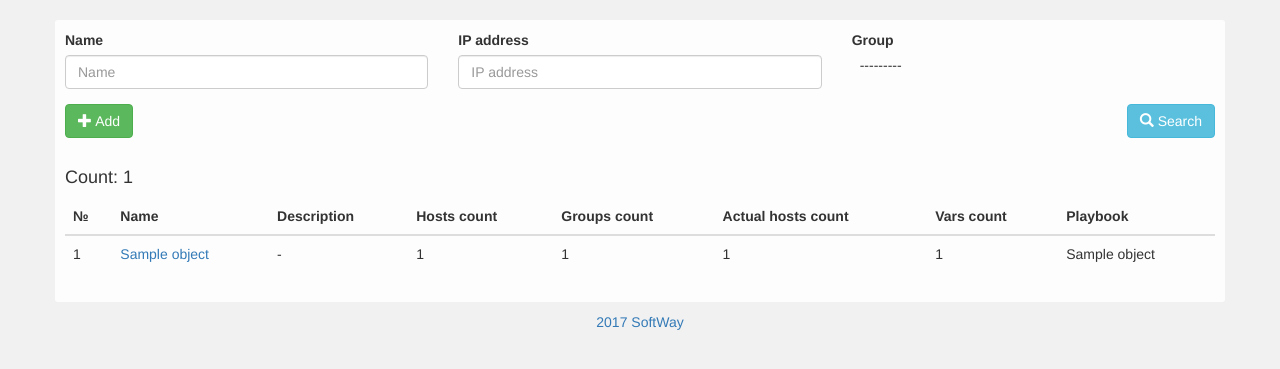
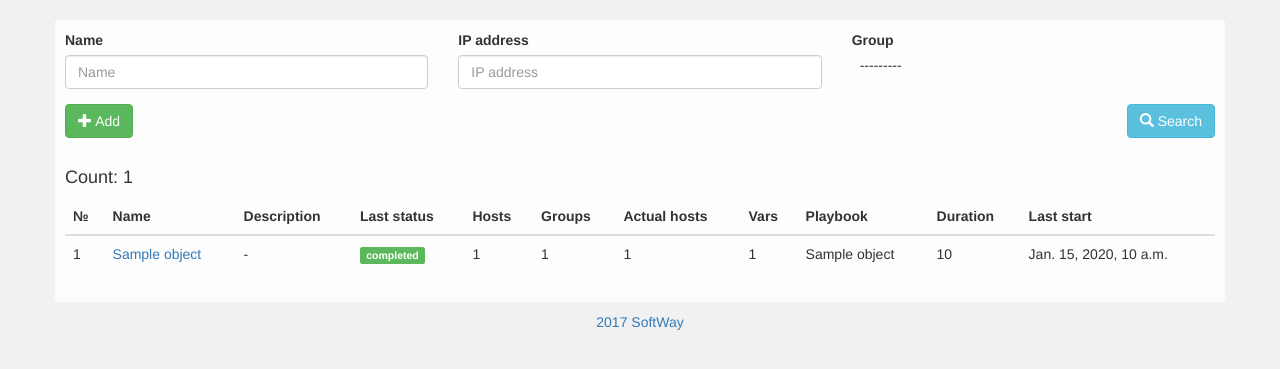
Before and after one commit to telminov/ansible-manager, a Django app: template core/templates/core/task_template/search.html in a window 1280 px wide. Shown: the part 50-419 px from the top of the page. Run offline with Django 3.2, Linux system fonts and the light colour scheme; tables that the repository leaves empty hold one stand-in row (values such as "Sample post"); the template is opened without the code that fills it: values that come from a table or form of the project are taken from there, most other values are stand-ins (such as "Sample title", 1, 10 or a date in 2020); parts of the project's set-up code (start-up, migrations or seed data) failed here and were passed over; some libraries are stand-ins or nearby versions.

Commit message:
#2 full search

```diff
--- a/core/models.py
+++ b/core/models.py
@@ -1,5 +1,6 @@
 import os
 
+import datetime
 from django.db import models
 
 
@@ -61,7 +62,7 @@ class TaskTemplate(models.Model):
     def __str__(self):
         return self.name
 
-    def get_actual_hosts(self):
+    def get_actual_hosts(self) -> models.QuerySet:
         host_ids = list(self.hosts.values_list('id', flat=True))
         for group in self.host_groups.all():
             host_ids.extend(list(group.hosts.values_list('id', flat=True)))
@@ -69,5 +70,17 @@ class TaskTemplate(models.Model):
         hosts = Host.objects.filter(id__in=set(host_ids))
         return hosts
 
-    def get_playbook_name(self):
+    def get_playbook_name(self) -> str:
         return os.path.basename(self.playbook)
+
+    def get_duration(self) -> int:
+        # TODO task 3
+        return 30  # min
+
+    def get_last_date(self) -> datetime.datetime:
+        # TODO task 3
+        return datetime.datetime.now()
+
+    def get_last_status(self) -> str:
+        # TODO task 3
+        return 'wait'
--- a/core/templates/core/task_template/search.html
+++ b/core/templates/core/task_template/search.html
@@ -10,19 +10,37 @@
 {% block table_heads %}
     <th>Name</th>
     <th>Description</th>
-    <th>Hosts count</th>
-    <th>Groups count</th>
-    <th>Actual hosts count</th>
-    <th>Vars count</th>
+    <th>Last status</th>
+    <th>Hosts</th>
+    <th>Groups</th>
+    <th>Actual hosts</th>
+    <th>Vars</th>
     <th>Playbook</th>
+    <th>Duration</th>
+    <th>Last start</th>
 {% endblock table_heads %}
 
 {% block table_cols %}
     <td><a href="{% url 'task_template_update' object.id %}">{{ object.name }}</a></td>
     <td>{{ object.description|default:'-'|truncatechars:20 }}</td>
+    <td><span class="label label
+        {% if object.get_last_status == 'completed' %}
+            label-success
+        {% elif object.get_last_status == 'fail' %}
+            label-danger
+        {% elif object.get_last_status == 'in_progress' %}
+            label-primary
+        {% elif object.get_last_status == 'stopped' %}
+            label-default
+        {% elif object.get_last_status == 'wait' %}
+            label-warning
+        {% endif %}
+    ">{{ object.get_last_status }}</span></td>
     <td>{{ object.hosts.count }}</td>
     <td>{{ object.host_groups.count }}</td>
     <td>{{ object.get_actual_hosts.count }}</td>
     <td>{{ object.vars.count }}</td>
     <td>{{ object.get_playbook_name }}</td>
+    <td>{{ object.get_duration }}</td>
+    <td>{{ object.get_last_date }}</td>
 {% endblock table_cols %}
```
Also changed, not shown: core/consts.py (added, +8 -0 lines).
